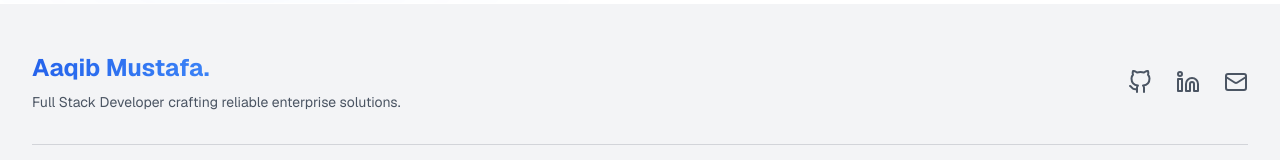
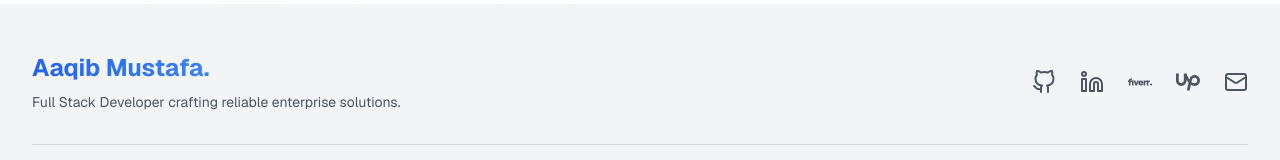
Before and after one commit to aaqibmustafa/aaqibmustafa.github.io, a Next.js app: page / in a window 1280 px wide. Shown: the part 6175-6335 px from the top of the page. Built offline with nearby package versions, Linux system fonts and the light colour scheme.

Commit message:
code update of footer

```diff
--- a/app/components/layout/Footer.tsx
+++ b/app/components/layout/Footer.tsx
@@ -2,7 +2,7 @@
 
 import { motion } from "framer-motion";
 import { Mail } from "lucide-react";
-import { GithubIcon as Github, LinkedinIcon as Linkedin, TwitterIcon as Twitter } from "../ui/SocialIcons";
+import { GithubIcon as Github, LinkedinIcon as Linkedin, TwitterIcon as Twitter, FiverrIcon as Fiverr, UpworkIcon as Upwork } from "../ui/SocialIcons";
 
 export function Footer() {
   return (
@@ -38,6 +38,14 @@ export function Footer() {
               <span className="sr-only">LinkedIn</span>
               <Linkedin className="h-6 w-6" />
             </a>
+            <a href="https://www.fiverr.com/aaqibmustafaa" target="_blank" rel="noopener noreferrer" className="text-text-secondary hover:text-accent-primary transition-colors">
+              <span className="sr-only">Fiverr</span>
+              <Fiverr className="h-6 w-6" />
+            </a>
+            <a href="https://www.upwork.com/freelancers/~01de82a6d1afca2a6a" target="_blank" rel="noopener noreferrer" className="text-text-secondary hover:text-accent-primary transition-colors">
+              <span className="sr-only">Upwork</span>
+              <Upwork className="h-6 w-6" />
+            </a>
             <a href="mailto:aaqibmustafaa@gmail.com" className="text-text-secondary hover:text-accent-primary transition-colors">
               <span className="sr-only">Email</span>
               <Mail className="h-6 w-6" />
```
